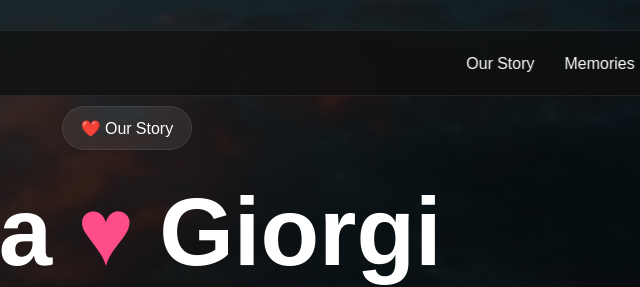
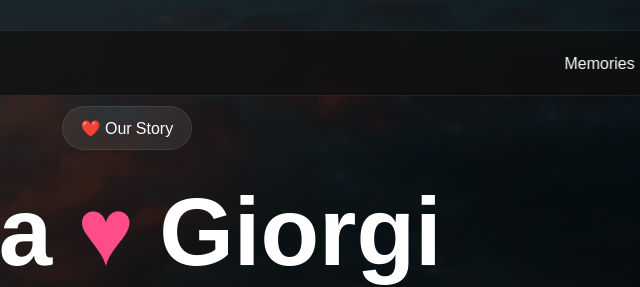
Before and after one commit to LoveLinkGe/LoveStory-Standart, a plain HTML site: page index.html in a window 1280 px wide. Shown: the top 287 px of the page, 473-1113 px from the left. Drawn offline with Linux system fonts and the light colour scheme.

Commit message:
Update index.html

```diff
--- a/index.html
+++ b/index.html
@@ -36,11 +36,6 @@
     </div>
 
     <ul>
-
-        <li>
-            <a href="#story">Our Story</a>
-        </li>
-
         <li>
             <a href="#gallery">Memories</a>
         </li>
```
